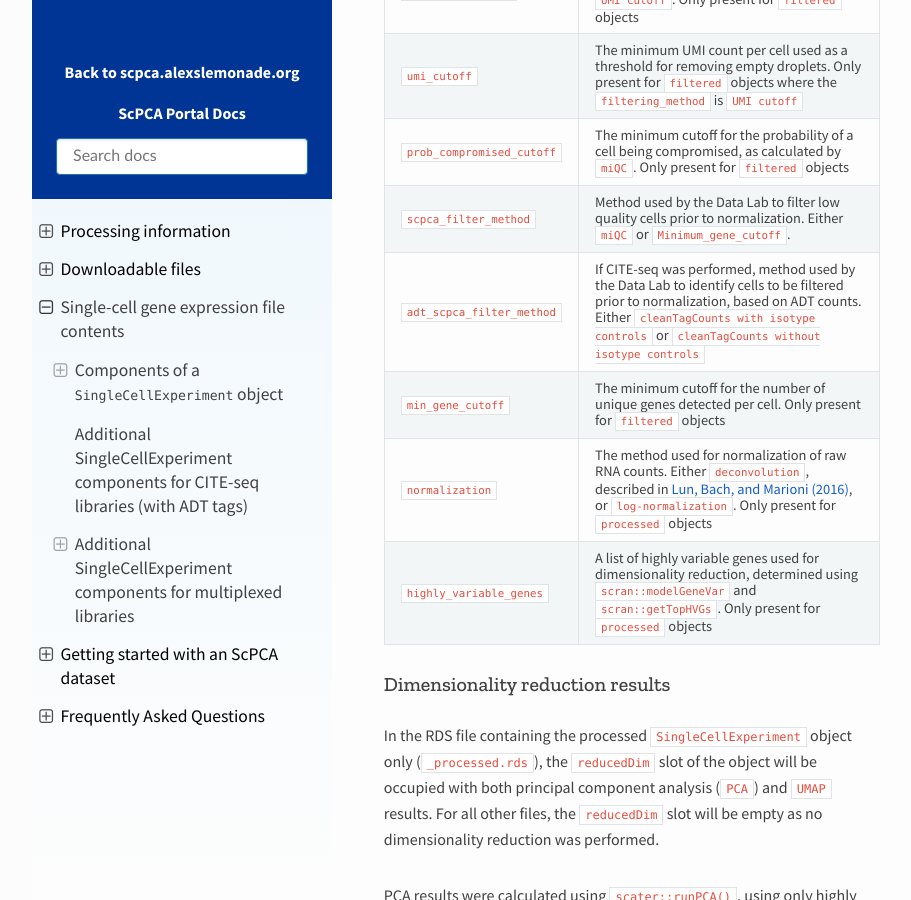
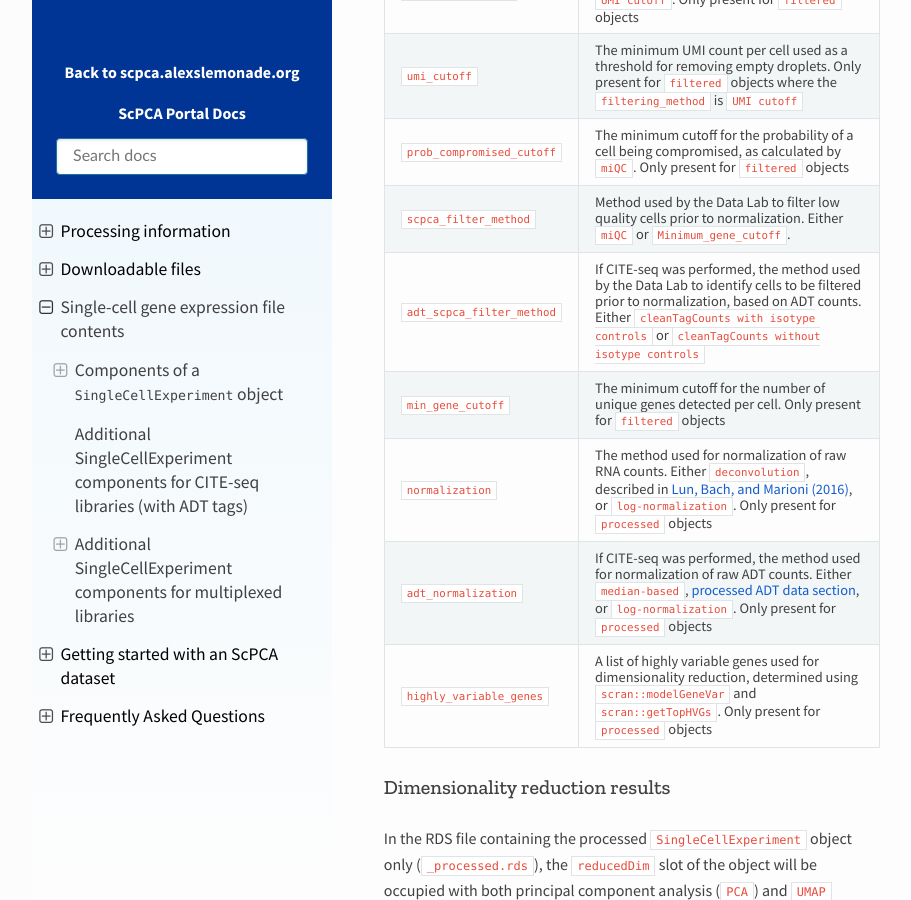
Before and after one commit to DongzeHE/scpca-docs, a Sphinx documentation site: the page built from docs/sce_file_contents.md, in a window 1280 px wide and 900 px high, scrolled down 3756 px. Shown: the whole window, without its empty margins (158-1069 px from the left). Built offline with Sphinx 7.4.7 and the Read the Docs theme 2.0.0, drawn with Linux system fonts in a browser that asks for light colours.

Commit message:
add 'adt_normalization' variable to table

```diff
--- a/docs/sce_file_contents.md
+++ b/docs/sce_file_contents.md
@@ -101,9 +101,10 @@ expt_metadata <- metadata(sce)
 | `umi_cutoff`        | The minimum UMI count per cell used as a threshold for removing empty droplets. Only present for `filtered` objects where the `filtering_method` is `UMI cutoff` |
 | `prob_compromised_cutoff`        | The minimum cutoff for the probability of a cell being compromised, as calculated by `miQC`. Only present for `filtered` objects |
 | `scpca_filter_method`        | Method used by the Data Lab to filter low quality cells prior to normalization. Either `miQC` or `Minimum_gene_cutoff`.  |
-| `adt_scpca_filter_method`        | If CITE-seq was performed, method used by the Data Lab to identify cells to be filtered prior to normalization, based on ADT counts. Either `cleanTagCounts with isotype controls` or `cleanTagCounts without isotype controls`|
+| `adt_scpca_filter_method`        | If CITE-seq was performed, the method used by the Data Lab to identify cells to be filtered prior to normalization, based on ADT counts. Either `cleanTagCounts with isotype controls` or `cleanTagCounts without isotype controls`|
 | `min_gene_cutoff`        | The minimum cutoff for the number of unique genes detected per cell. Only present for `filtered` objects |
 | `normalization`        | The method used for normalization of raw RNA counts. Either `deconvolution`, described in [Lun, Bach, and Marioni (2016)](https://doi.org/10.1186/s13059-016-0947-7), or  `log-normalization`. Only present for `processed` objects |
+| `adt_normalization`        | If CITE-seq was performed, the method used for normalization of raw ADT counts. Either `median-based`, {ref}`processed ADT data section <processing_information:Processed ADT data>`, or  `log-normalization`. Only present for `processed` objects |
 | `highly_variable_genes`        | A list of highly variable genes used for dimensionality reduction, determined using `scran::modelGeneVar` and `scran::getTopHVGs`. Only present for `processed` objects |
 
 ### Dimensionality reduction results
@@ -200,7 +201,7 @@ The following additional per-cell data columns for the cellhash data can be foun
 
 | Column name                | Contents                                          |
 | -------------------------- | ------------------------------------------------- |
-| `altexps_cellhash_sum  `    | UMI count for cellhash HTOs                       |
+| `altexps_cellhash_sum`    | UMI count for cellhash HTOs                       |
 | `altexps_cellhash_detected` | Number of HTOs detected per cell (HTO count > 0 ) |
 | `altexps_cellhash_percent`  | Percent of `total` UMI count from HTO reads       |
 
```
